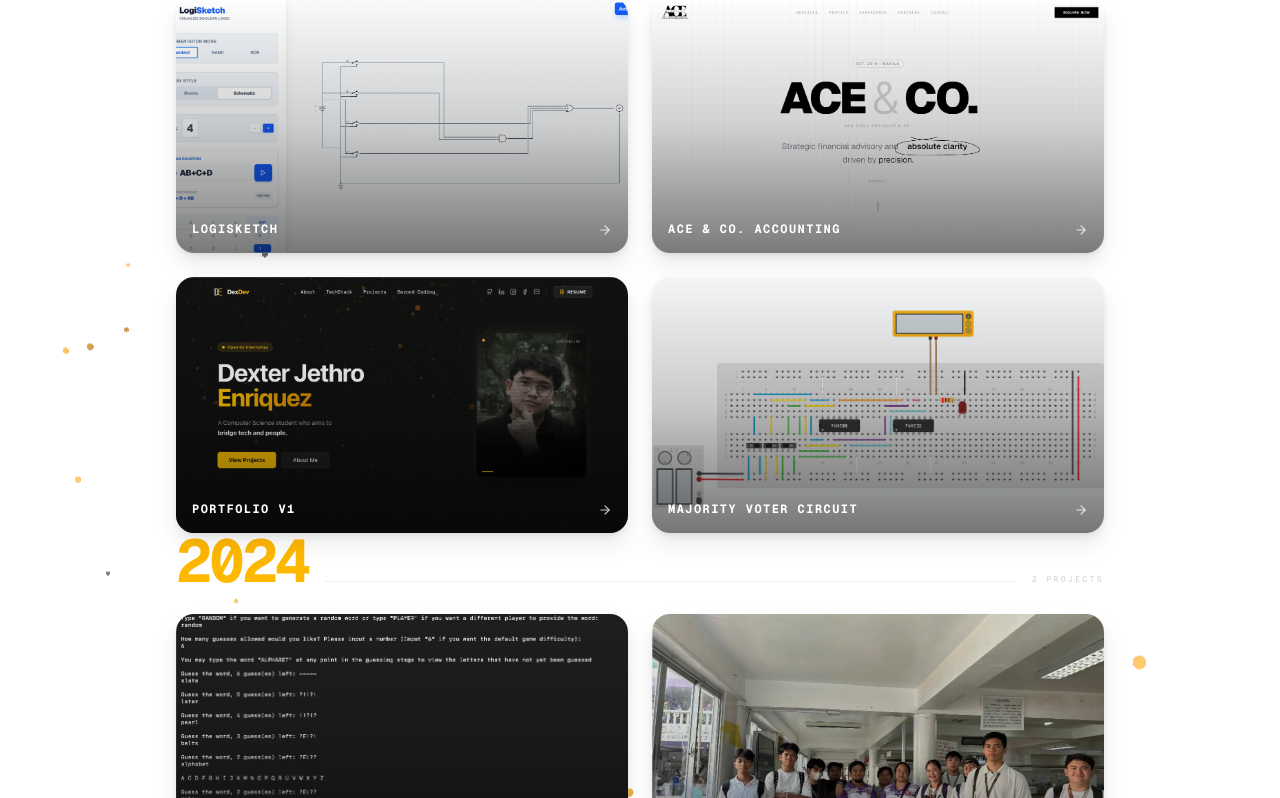
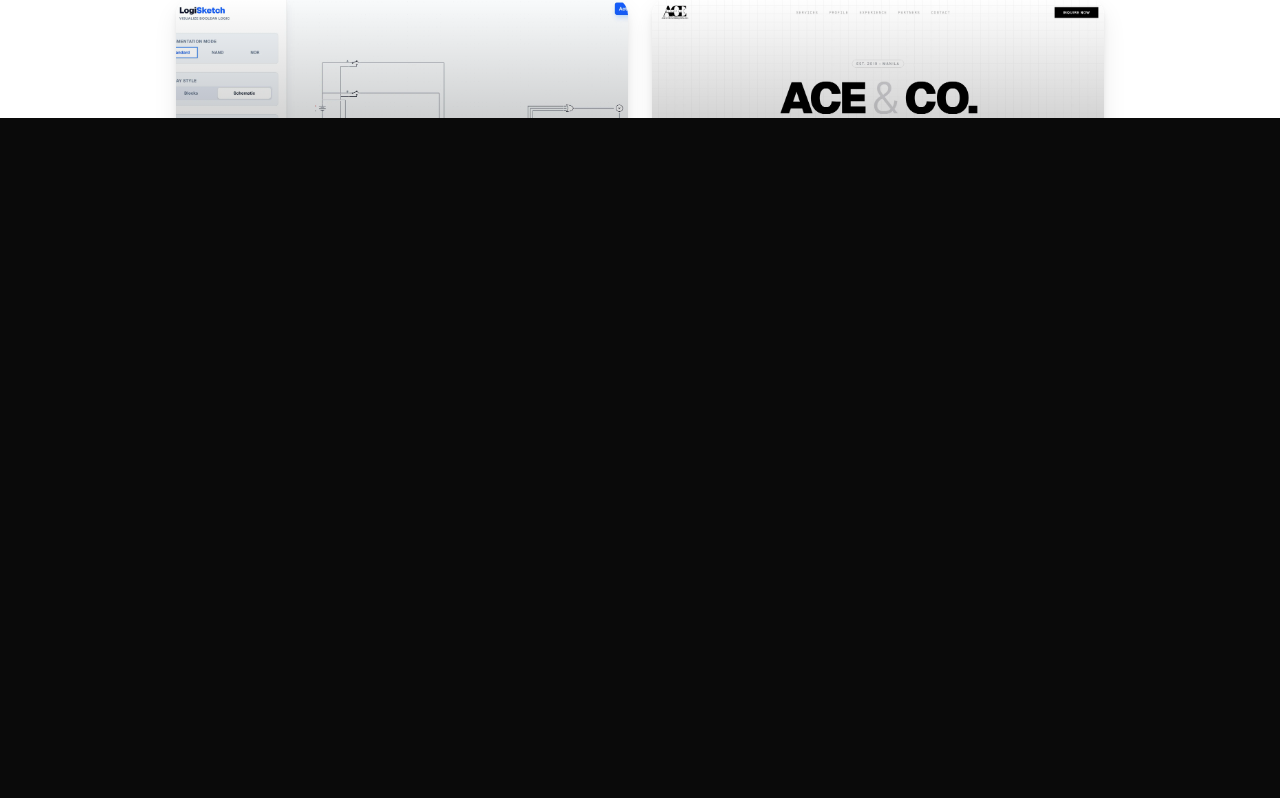
Before and after one commit to RokiTheWise/enriquez-portfolio-v2, a Next.js app: page /archive in a window 1280 px wide. Shown: the part 682-1480 px from the top of the page. Built offline with nearby package versions, Linux system fonts and the light colour scheme.

Commit message:
feat: add curtain wipe page transition between main and archive
Black panel sweeps up from bottom to cover the screen, route changes,
then panel exits upward to reveal the destination. Guards against
double-click and unmount-mid-animation edge cases.

```diff
--- a/app/archive/page.tsx
+++ b/app/archive/page.tsx
@@ -5,6 +5,7 @@
 import { motion, AnimatePresence } from "framer-motion";
 import { ArrowUpRight, ArrowRight } from "lucide-react";
 import ContactParticles from "@/components/contact/ContactParticles";
+import { usePageTransition } from "@/components/PageTransition";
 import {
   siNextdotjs,
   siTypescript,
@@ -559,6 +560,7 @@
    ═══════════════════════════════════════════ */
 
 export default function ArchivePage() {
+  const { navigate } = usePageTransition();
   const [selectedEntry, setSelectedEntry] = useState<ArchiveEntry | null>(null);
   return (
     <main className="relative min-h-screen bg-white overflow-hidden">
@@ -583,15 +585,15 @@
           </Link>
 
           {/* Return — same style as MENU + button, minus the vertical bar */}
-          <Link
-            href="/?from=archive"
-            className="inline-flex items-center gap-[0.3rem] font-mono font-medium leading-none tracking-[0.12em] uppercase text-xs text-black hover:opacity-60 transition-opacity duration-200"
+          <button
+            onClick={() => navigate("/?from=archive")}
+            className="inline-flex items-center gap-[0.3rem] font-mono font-medium leading-none tracking-[0.12em] uppercase text-xs text-black hover:opacity-60 transition-opacity duration-200 cursor-pointer bg-transparent border-none p-0"
           >
             <span>Return</span>
             <span className="relative w-[14px] h-[14px] shrink-0 inline-flex items-center justify-center">
               <span className="absolute left-1/2 top-1/2 w-full h-[2px] bg-current rounded-[2px] -translate-x-1/2 -translate-y-1/2" />
             </span>
-          </Link>
+          </button>
         </div>
       </header>
 
--- a/app/layout.tsx
+++ b/app/layout.tsx
@@ -1,6 +1,7 @@
 import type { Metadata } from "next";
 import { Geist, Geist_Mono } from "next/font/google";
 import "./globals.css";
+import PageTransition from "@/components/PageTransition";
 
 const geistSans = Geist({
   variable: "--font-geist-sans",
@@ -13,8 +14,8 @@
 });
 
 export const metadata: Metadata = {
-  title: "Create Next App",
-  description: "Generated by create next app",
+  title: "Dexter Jethro Enriquez",
+  description: "Portfolio of Dexter Jethro Enriquez",
 };
 
 export default function RootLayout({
@@ -27,7 +28,9 @@
       lang="en"
       className={`${geistSans.variable} ${geistMono.variable} h-full antialiased`}
     >
-      <body className="min-h-full flex flex-col">{children}</body>
+      <body className="min-h-full flex flex-col">
+        <PageTransition>{children}</PageTransition>
+      </body>
     </html>
   );
 }
--- a/components/FeaturedProjects.tsx
+++ b/components/FeaturedProjects.tsx
@@ -3,6 +3,7 @@
 import { useRef } from "react";
 import Image from "next/image";
 import { motion, useScroll, useTransform } from "framer-motion";
+import { usePageTransition } from "@/components/PageTransition";
 
 /*
  * Horizontal scroll approach: CSS sticky + Framer Motion.
@@ -248,6 +249,7 @@
 
 export default function FeaturedProjects() {
   const wrapperRef = useRef<HTMLDivElement>(null);
+  const { navigate } = usePageTransition();
 
   // Track vertical scroll progress through the tall wrapper (0 → 1)
   const { scrollYProgress } = useScroll({
@@ -358,15 +360,15 @@
                   A complete log of deployed systems, experiments, and academic coursework.
                 </p>
 
-                <a
-                  href="/archive"
-                  className="group inline-flex items-center gap-3 font-mono text-xs md:text-sm tracking-[0.15em] uppercase font-semibold border border-black bg-black text-white px-8 py-4 mt-4 no-underline transition-colors duration-200 hover:bg-transparent hover:text-black"
+                <button
+                  onClick={() => navigate("/archive")}
+                  className="group inline-flex items-center gap-3 font-mono text-xs md:text-sm tracking-[0.15em] uppercase font-semibold border border-black bg-black text-white px-8 py-4 mt-4 transition-colors duration-200 hover:bg-transparent hover:text-black cursor-pointer"
                 >
                   <span>View All Projects</span>
                   <span className="inline-block transition-transform duration-300 group-hover:translate-x-1">
                     &rarr;
                   </span>
-                </a>
+                </button>
 
                 <span className="font-mono text-[8px] tracking-[0.25em] text-black/30 uppercase mt-4">
                   {PROJECTS.length} featured • 8 total entries
--- /dev/null
+++ b/components/PageTransition.tsx
@@ -0,0 +1,109 @@
+"use client";
+
+import { createContext, useCallback, useContext, useEffect, useRef, useState } from "react";
+import { useRouter } from "next/navigation";
+import { animate } from "framer-motion";
+
+/* ── Types ── */
+interface TransitionContextValue {
+  navigate: (href: string) => void;
+}
+
+/* ── Context ── */
+const TransitionContext = createContext<TransitionContextValue>({
+  navigate: (href) => { window.location.href = href; },
+});
+
+/* ── Hook ── */
+export function usePageTransition() {
+  return useContext(TransitionContext);
+}
+
+/* ── Curtain timings (ms) ── */
+const SWEEP_IN  = 0.32;  // curtain covers screen
+const HOLD      = 0.08;  // brief pause at full cover
+const SWEEP_OUT = 0.38;  // curtain exits after new page mounts
+
+/* ── Provider + Curtain ── */
+export default function PageTransition({ children }: { children: React.ReactNode }) {
+  const router = useRouter();
+  const curtainRef = useRef<HTMLDivElement>(null);
+  const [label, setLabel] = useState("");
+  const isAnimatingRef = useRef(false);
+  const mountedRef = useRef(true);
+
+  useEffect(() => {
+    mountedRef.current = true;
+    return () => { mountedRef.current = false; };
+  }, []);
+
+  const navigate = useCallback(
+    (href: string) => {
+      if (isAnimatingRef.current) return;
+      const el = curtainRef.current;
+      if (!el) { router.push(href); return; }
+
+      isAnimatingRef.current = true;
+
+      // Derive a short label for the destination
+      const segment = href === "/" || href.startsWith("/?") ? "Home" : href.replace(/^\//, "").split("/")[0];
+      setLabel(segment.charAt(0).toUpperCase() + segment.slice(1));
+
+      // 1. Sweep curtain IN (up from bottom)
+      animate(el, { y: "0%" }, { duration: SWEEP_IN, ease: [0.76, 0, 0.24, 1] })
+        .then(() =>
+          // 2. Hold briefly, then push route
+          new Promise<void>((res) => setTimeout(() => { router.push(href); res(); }, HOLD * 1000))
+        )
+        .then(() =>
+          // 3. Sweep curtain OUT (up off screen)
+          animate(el, { y: "-100%" }, { duration: SWEEP_OUT, ease: [0.76, 0, 0.24, 1] })
+        )
+        .then(() => {
+          if (!mountedRef.current) return;
+          // Reset off-screen below so it's ready for next use
+          animate(el, { y: "100%" }, { duration: 0 });
+          setLabel("");
+          isAnimatingRef.current = false;
+        });
+    },
+    [router]
+  );
+
+  return (
+    <TransitionContext.Provider value={{ navigate }}>
+      {children}
+
+      {/* Curtain overlay — starts below viewport, z above everything */}
+      <div
+        ref={curtainRef}
+        aria-hidden
+        style={{
+          position: "fixed",
+          inset: 0,
+          transform: "translateY(100%)",
+          zIndex: 99999,
+          backgroundColor: "#0a0a0a",
+          display: "flex",
+          alignItems: "center",
+          justifyContent: "center",
+          pointerEvents: "none",
+        }}
+      >
+        {label && (
+          <span
+            style={{
+              fontFamily: "var(--font-geist-mono), monospace",
+              fontSize: "clamp(11px, 1vw, 13px)",
+              letterSpacing: "0.3em",
+              textTransform: "uppercase",
+              color: "rgba(255,255,255,0.25)",
+            }}
+          >
+            {label}
+          </span>
+        )}
+      </div>
+    </TransitionContext.Provider>
+  );
+}
```
